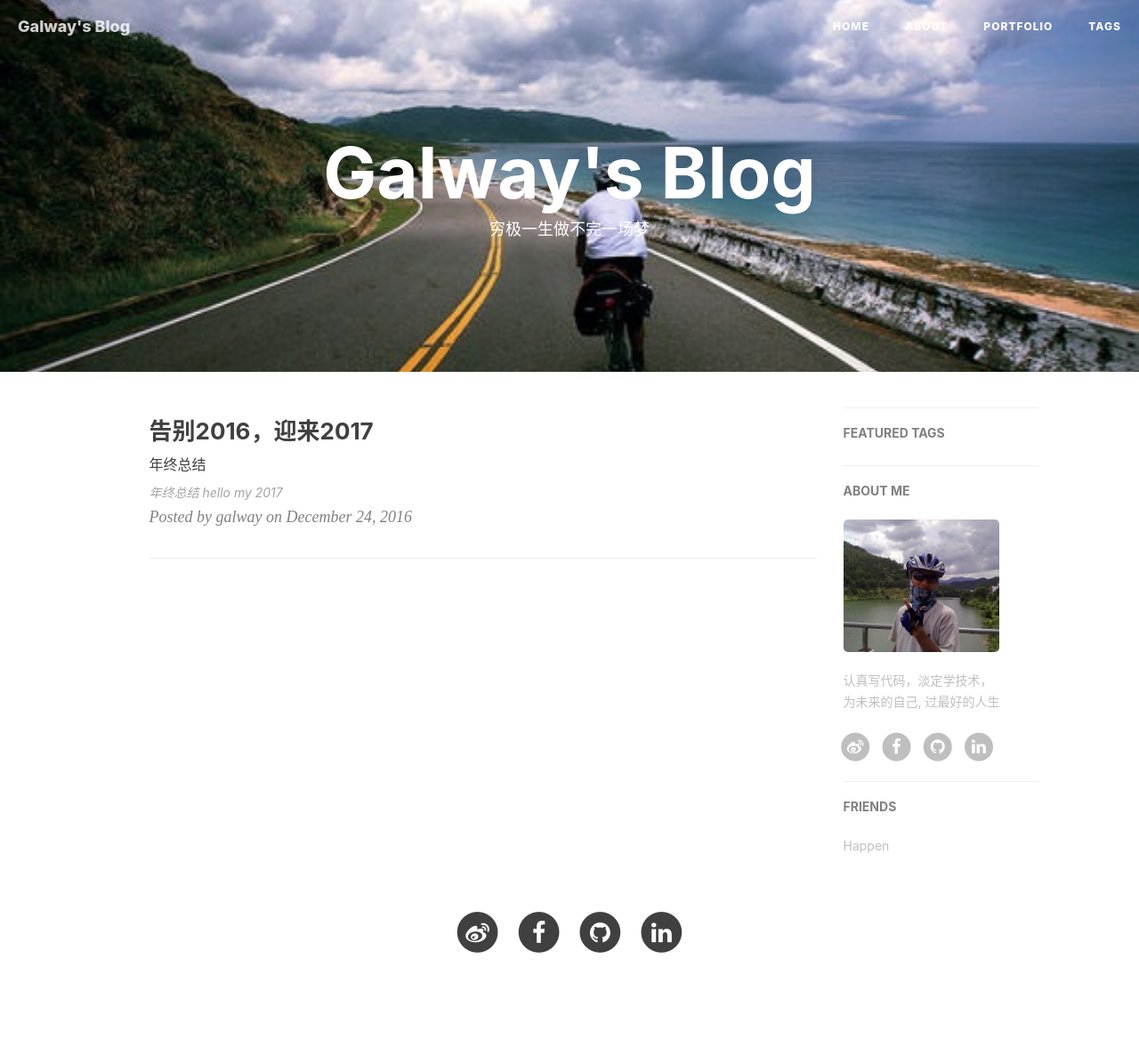
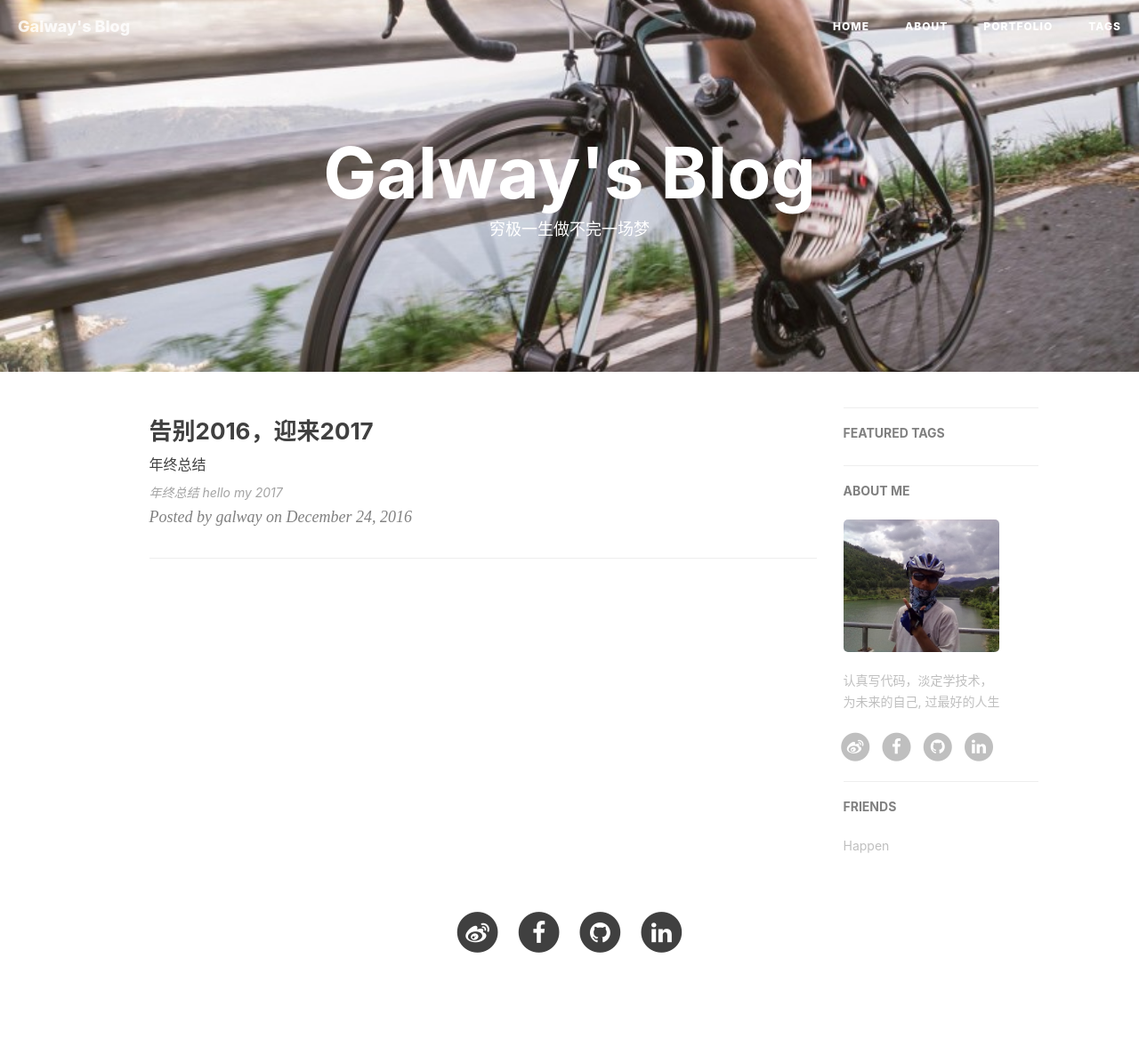
Before and after one commit to gaoweibupt/gaoweibupt.github.io, a Jekyll site: the page built from index.html, in a window 1280 px wide. Shown: the whole page at 89% size. Built offline with Jekyll 4.4.1, drawn with Linux system fonts in a browser that asks for light colours; nearby versions of some CDN libraries; the list of posts is cut into pages by our own code; comment, search, counter and statistics services are not loaded.

Commit message:
[首页图片]

```diff
--- a/_config.yml
+++ b/_config.yml
@@ -1,7 +1,7 @@
 # Site settings
 title: Galway's Blog
 SEOTitle: galway的博客 | Galway's Blog
-header-img: img/bike.jpg
+header-img: img/qizixingche-001.jpg
 email: gaoweibupt@gmail.com
 description: "关于生活、关于人生、关于编码 | galway，Web Designer，Phper, Javaer | 这里是 @galway 的个人博客，与你一起探讨技术人生。"
 keyword: "gaowei, galway, 高威, bupt, 博客, 个人网站, 互联网, 后台, 设计, 产品, 金融, 百度"
```
Also changed, not shown: img/qizixingche-001.jpg (added).
